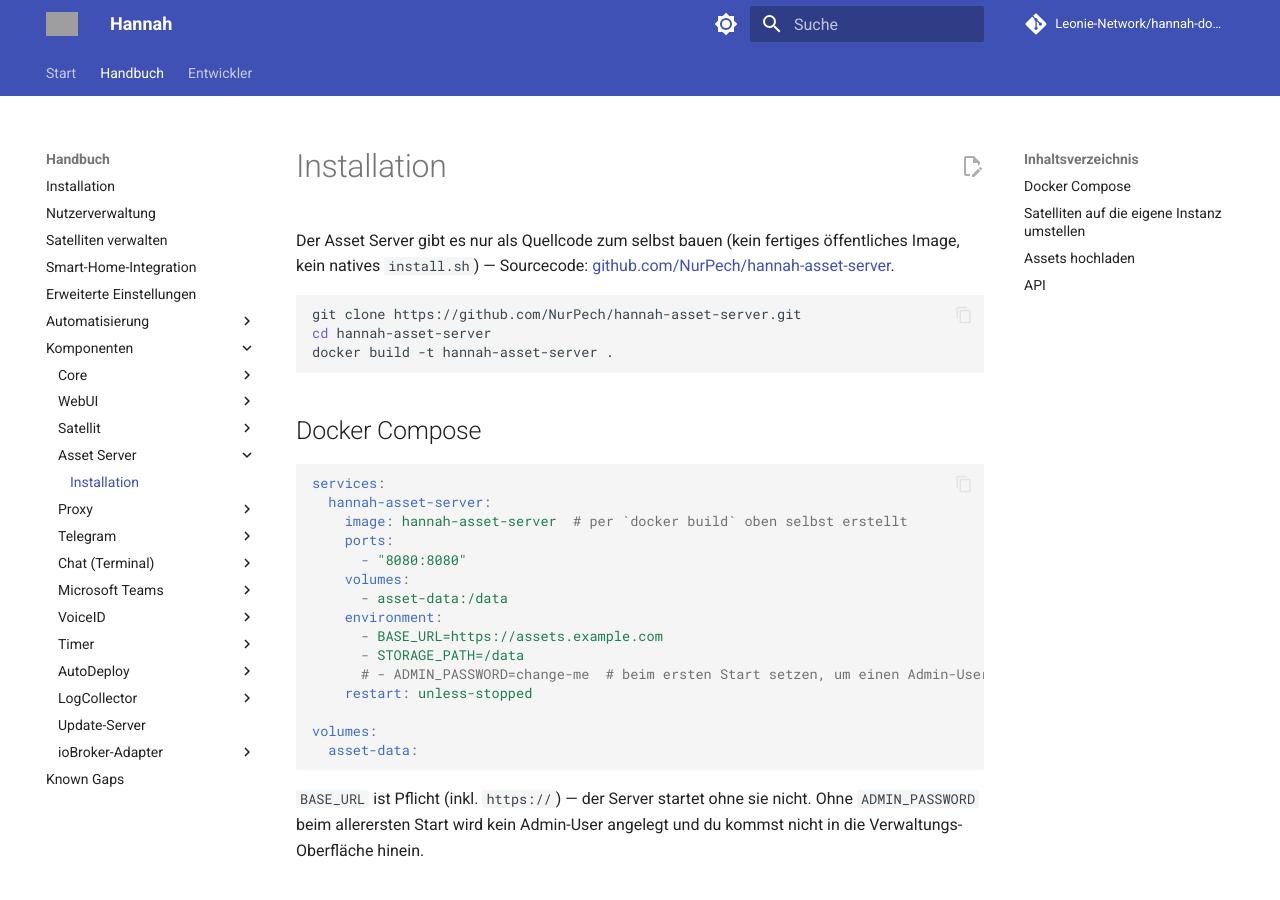
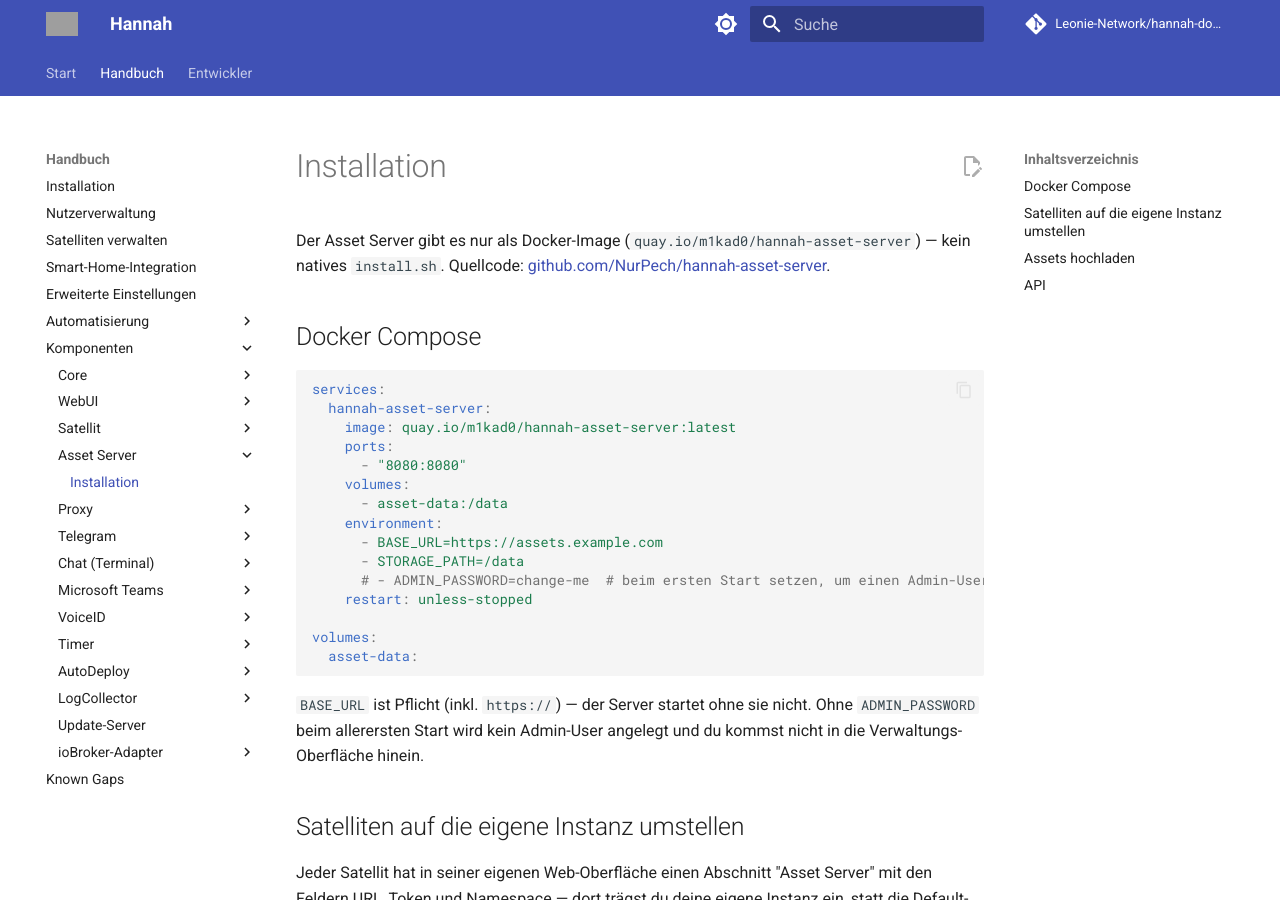
Before and after one commit to Leonie-Network/hannah-docs, an MkDocs documentation site: the page built from docs/components/asset-server/installation.md, in a window 1280 px wide and 900 px high. Built offline with MkDocs 1.6.1 and Material for MkDocs 9.7.7, drawn with Linux system fonts in a browser that asks for light colours; comment, search, counter and statistics services are not loaded; grey boxes are pictures that could not be loaded.

Commit message:
Point Asset Server installation at the quay.io image
The public mirror + CI now publish quay.io/m1kad0/hannah-asset-server
(dual-registry push alongside the private GitLab registry), so
self-hosters can pull the image directly instead of building from
source.

Co-Authored-By: Claude Sonnet 5 <noreply@anthropic.com>

````diff
--- a/docs/components/asset-server/installation.md
+++ b/docs/components/asset-server/installation.md
@@ -1,20 +1,14 @@
 # Installation
 
-Der Asset Server gibt es nur als Quellcode zum selbst bauen (kein fertiges öffentliches
-Image, kein natives `install.sh`) — Sourcecode: [github.com/NurPech/hannah-asset-server](https://github.com/NurPech/hannah-asset-server).
-
-```bash
-git clone https://github.com/NurPech/hannah-asset-server.git
-cd hannah-asset-server
-docker build -t hannah-asset-server .
-```
+Der Asset Server gibt es nur als Docker-Image (`quay.io/m1kad0/hannah-asset-server`) — kein
+natives `install.sh`. Quellcode: [github.com/NurPech/hannah-asset-server](https://github.com/NurPech/hannah-asset-server).
 
 ## Docker Compose
 
 ```yaml
 services:
   hannah-asset-server:
-    image: hannah-asset-server  # per `docker build` oben selbst erstellt
+    image: quay.io/m1kad0/hannah-asset-server:latest
     ports:
       - "8080:8080"
     volumes:
````
